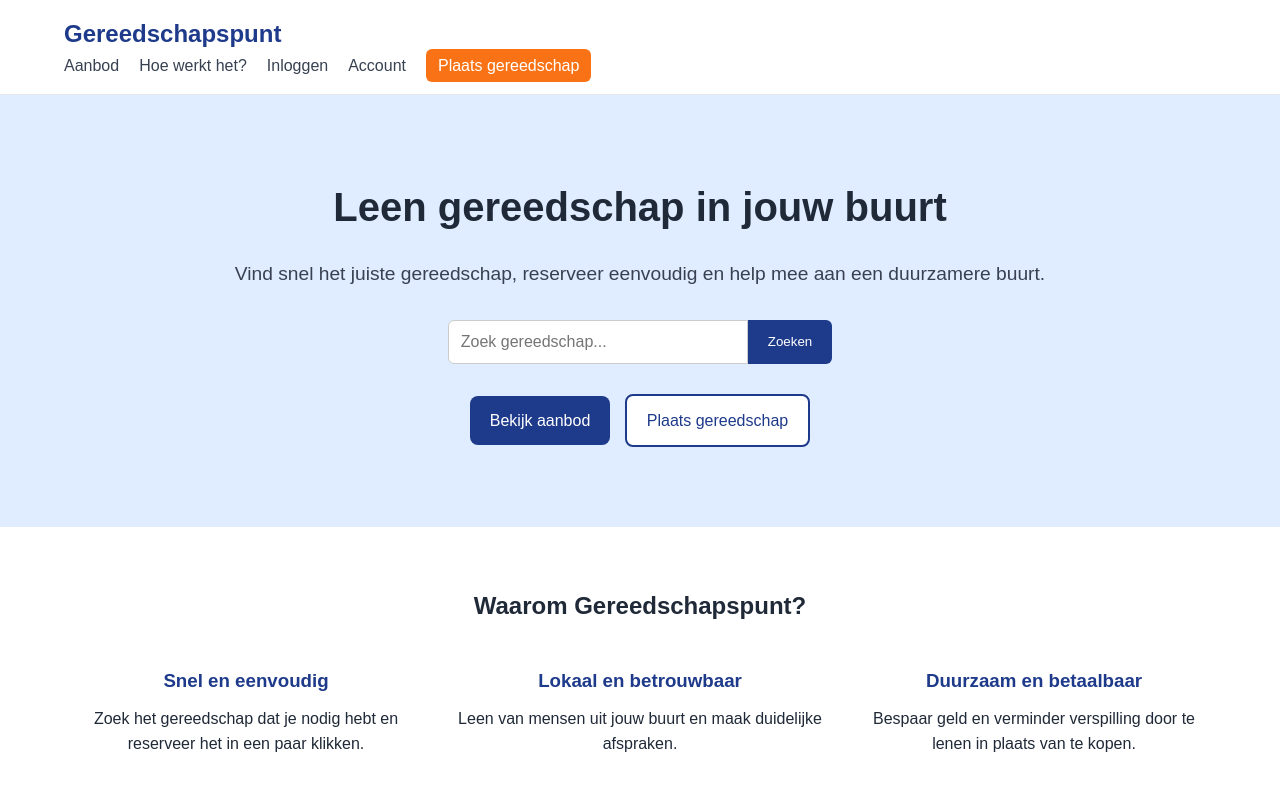
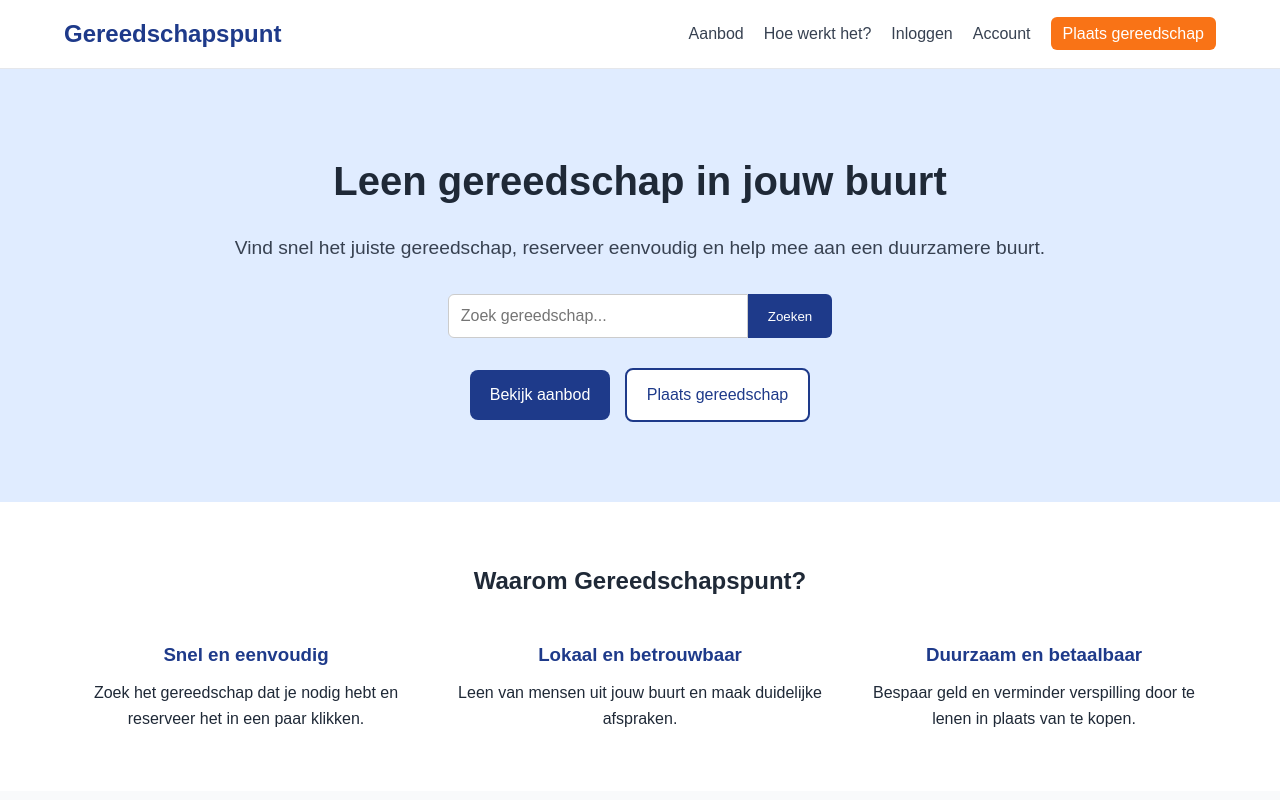
Before and after one commit to thomastuinstra1/VV, a website: page public/index.html in a window 1280 px wide. Shown: the top 800 px of the page. Drawn offline with Linux system fonts and the light colour scheme; files that its build step writes are made by us from their sources.

Commit message:
typwefout

```diff
--- a/public/css/index.css
+++ b/public/css/index.css
@@ -23,7 +23,7 @@ header {
     border-bottom: 1px solid #e5e7eb;
 }
 
-.nav-contianer {
+.nav-container {
     display: flex;
     justify-content: space-between;
     align-items: center;
```
